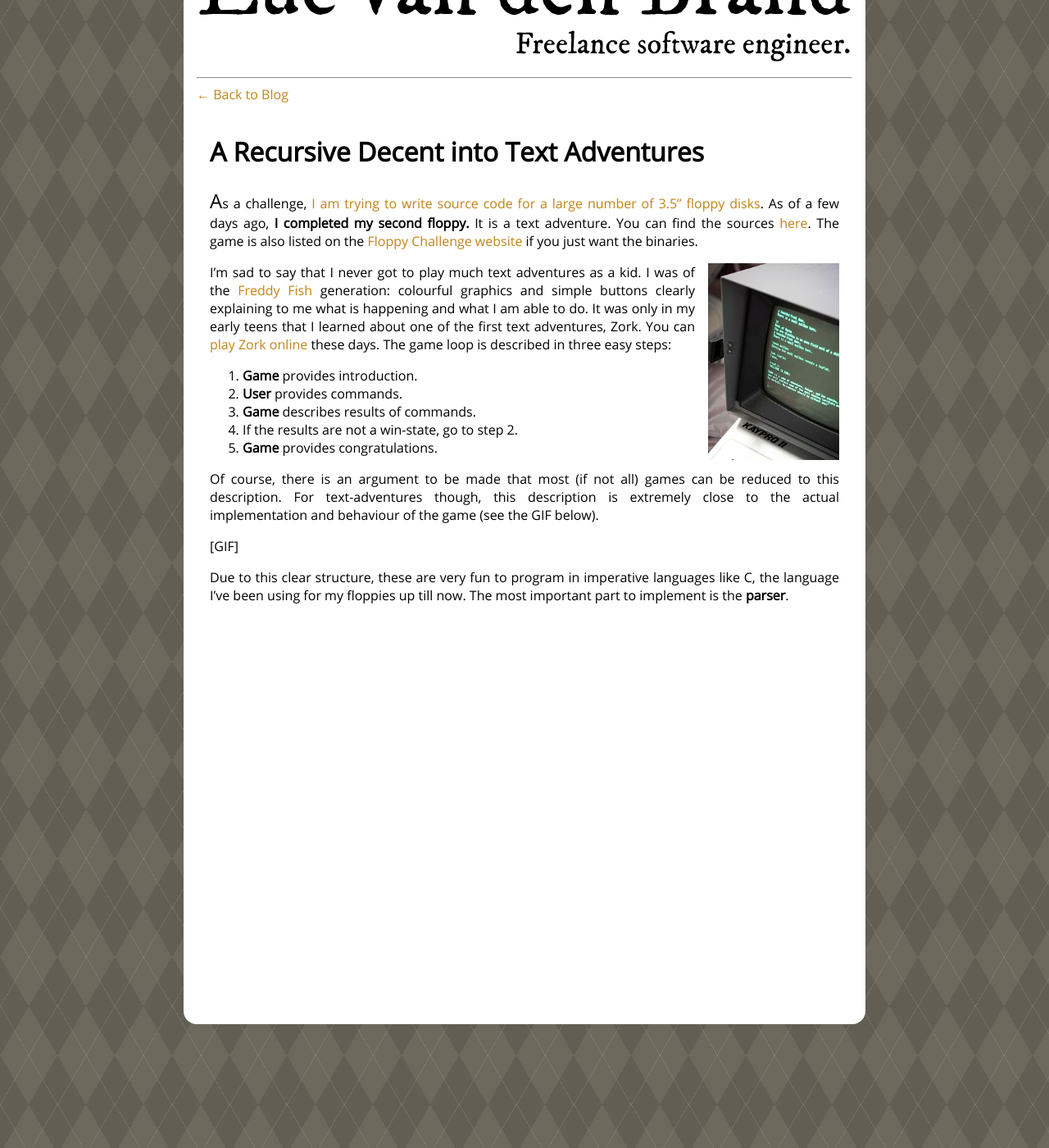
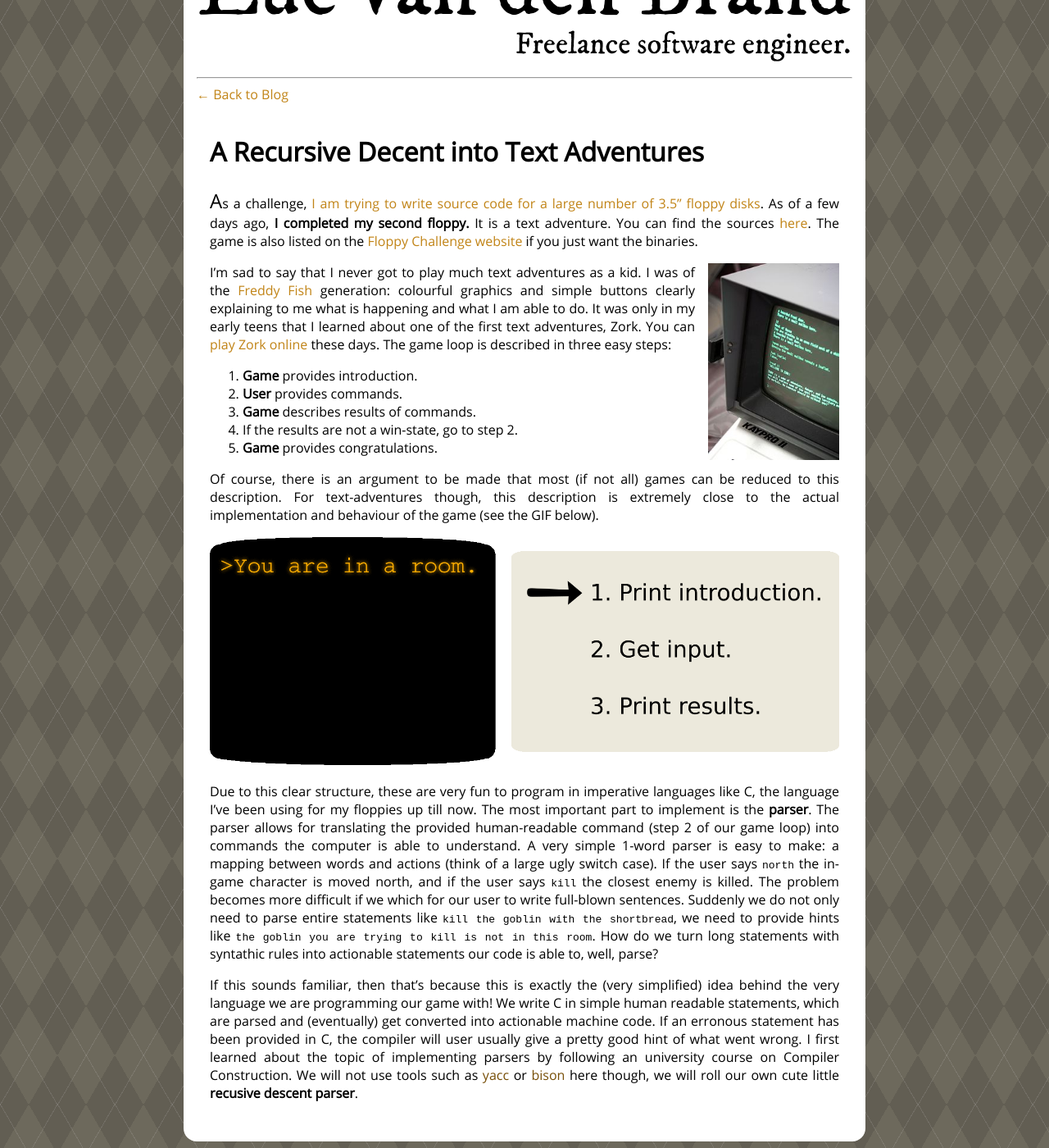
Before and after one commit to LucvandenBrand/lucvandenbrand.github.io, a Jekyll site: the page built from _posts/2020-2-23-Text-adventure.markdown, in a window 1280 px wide and 1400 px high, scrolled down 93 px. Shown: the whole window at 82% size. Built offline with Jekyll 4.4.1, drawn with Linux system fonts in a browser that asks for light colours.

Commit message:
Wrote intro into rdp.

```diff
--- a/_posts/2020-2-23-Text-adventure.markdown
+++ b/_posts/2020-2-23-Text-adventure.markdown
@@ -19,6 +19,8 @@ I'm sad to say that I never got to play much text adventures as a kid. I was of
 
 Of course, there is an argument to be made that most (if not all) games can be reduced to this description. For text-adventures though, this description is extremely close to the actual implementation and behaviour of the game (see the GIF below).
 
-[GIF]
+![Animated Game Loop](/assets/posts/2020-2-23-Text-adventure/game_loop.gif "The game loop.")
 
-Due to this clear structure, these are very fun to program in imperative languages like C, the language I've been using for my floppies up till now. The most important part to implement is the **parser**.
+Due to this clear structure, these are very fun to program in imperative languages like C, the language I've been using for my floppies up till now. The most important part to implement is the **parser**. The parser allows for translating the provided human-readable command (step 2 of our game loop) into commands the computer is able to understand. A very simple 1-word parser is easy to make: a mapping between words and actions (think of a large ugly switch case). If the user says `north` the in-game character is moved north, and if the user says `kill` the closest enemy is killed. The problem becomes more difficult if we which for our user to write full-blown sentences. Suddenly we do not only need to parse entire statements like `kill the goblin with the shortbread`, we need to provide hints like `the goblin you are trying to kill is not in this room`. How do we turn long statements with syntathic rules into actionable statements our code is able to, well, parse?
+
+If this sounds familiar, then that's because this is exactly the (very simplified) idea behind the very language we are programming our game with! We write C in simple human readable statements, which are parsed and (eventually) get converted into actionable machine code. If an erronous statement has been provided in C, the compiler will user usually give a pretty good hint of what went wrong. I first learned about the topic of implementing parsers by following an university course on Compiler Construction. We will not use tools such as [yacc]() or [bison]() here though, we will roll our own cute little **recusive descent parser**.
```
Also changed, not shown: assets/posts/2020-2-23-Text-adventure/game_loop.gif (added), assets/posts/2020-2-23-Text-adventure/game_loop.svg, assets/posts/2020-2-23-Text-adventure/game_loop_0.png (added), assets/posts/2020-2-23-Text-adventure/game_loop_1.png (added), assets/posts/2020-2-23-Text-adventure/game_loop_2.png (added), assets/posts/2020-2-23-Text-adventure/game_loop_3.png (added).
